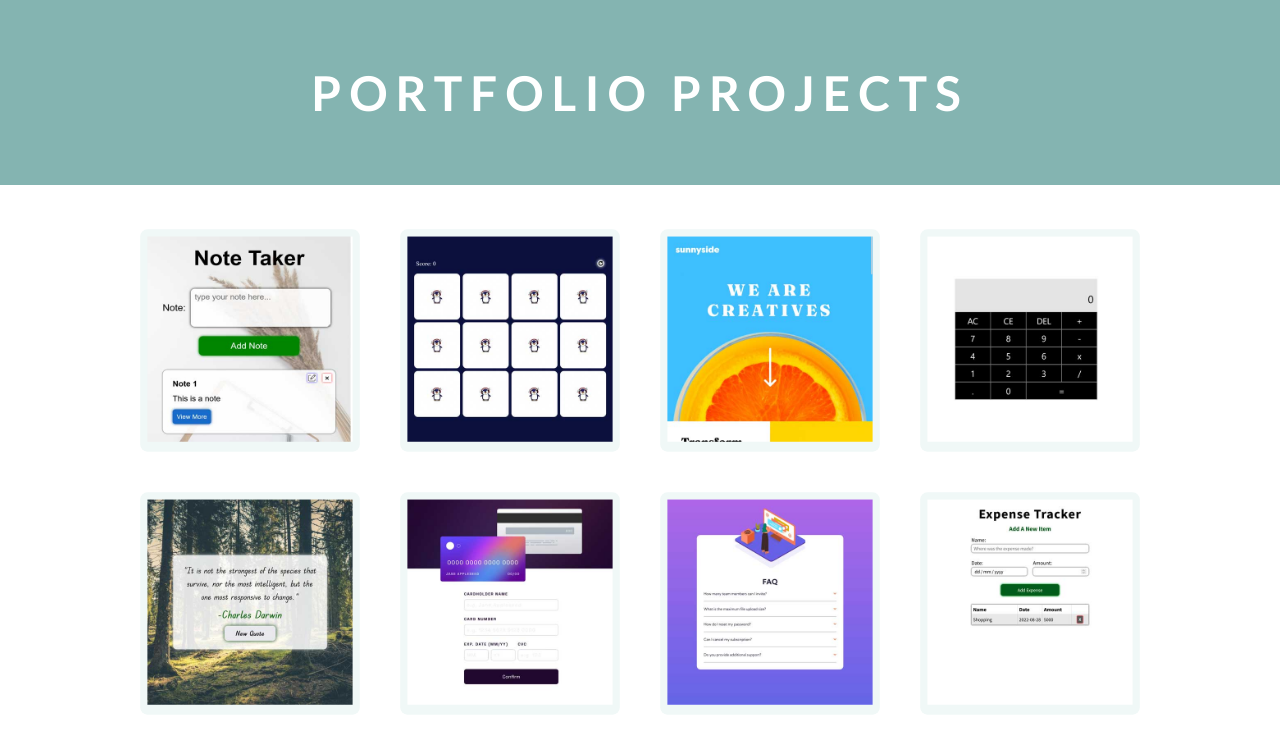
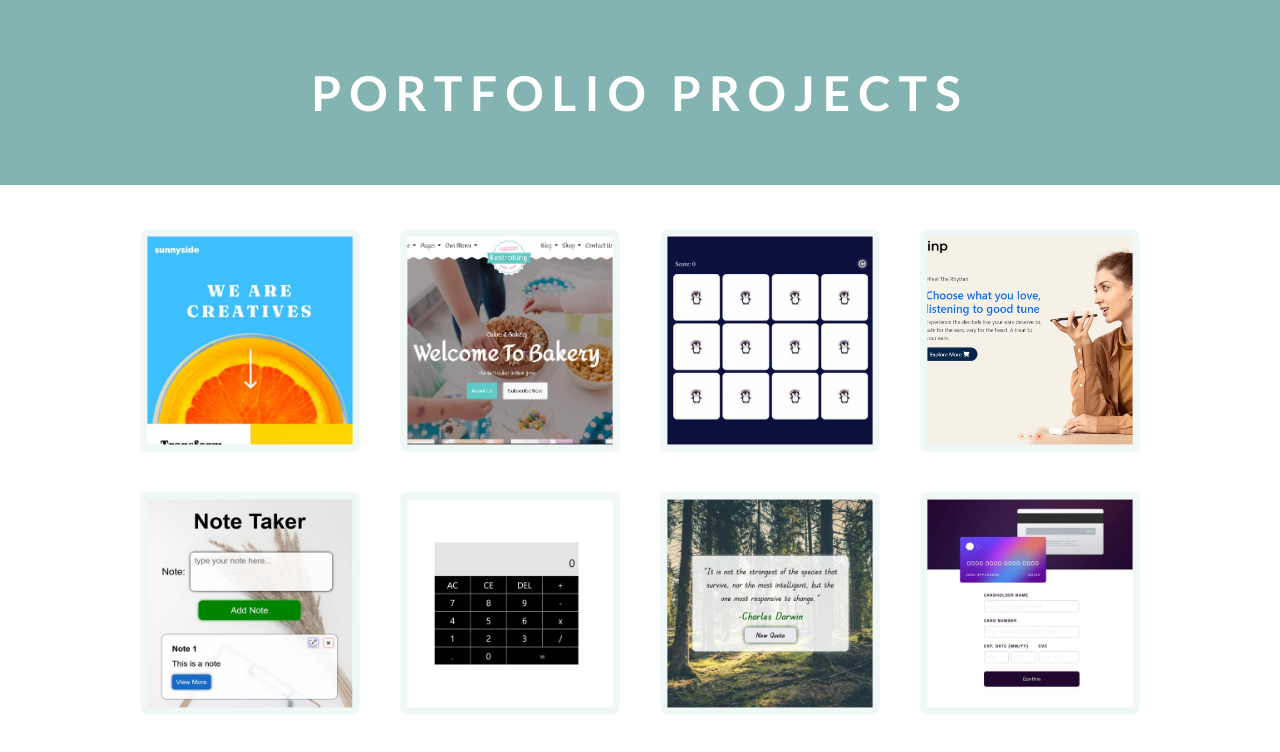
Before and after one commit to Sukhanpreet/projects, a plain HTML site: page index.html in a window 1280 px wide. Shown: the top 752 px of the page. Drawn offline with Linux system fonts and the light colour scheme.

Commit message:
projects added

```diff
--- a/index.html
+++ b/index.html
@@ -20,55 +20,71 @@
     <main>
       <div class="project-list">
         <div class="project">
-          <a href="https://sukhanpreet.github.io/note-taker-js/" target="_blank"
-            ><img src="img/note-taker.jpg" alt=""
+          <a
+            href="https://sukhanpreet.github.io/c-Sunnyside-agency-landing-page/"
+            target="_blank"
+            ><img src="img/sunny_site.jpg" alt="landing page| html,css,js"
+          /></a>
+        </div>
+        <div class="project">
+          <a href="https://sukhanpreet.github.io/bootstrap2/" target="_blank"
+            ><img src="img/bakery.jpg" alt="Bakery website| bootstrap"
           /></a>
         </div>
         <div class="project">
           <a
             href="https://sukhanpreet.github.io/memory-game-js/"
             target="_blank"
-            ><img src="img/memory-game.jpg" alt=""
+            ><img src="img/memory-game.jpg" alt="memory game| html, css, js"
           /></a>
         </div>
         <div class="project">
-          <a
-            href="https://sukhanpreet.github.io/c-Sunnyside-agency-landing-page/"
-            target="_blank"
-            ><img src="img/sunny_site.jpg" alt=""
+          <a href="https://sukhanpreet.github.io/bootstrap1/" target="_blank"
+            ><img
+              src="img/bootstrap website.jpg"
+              alt="product website| bootstrap"
+          /></a>
+        </div>
+        <div class="project">
+          <a href="https://sukhanpreet.github.io/note-taker-js/" target="_blank"
+            ><img src="img/note-taker.jpg" alt="note taker app| html,css,js"
           /></a>
         </div>
         <div class="project">
           <a href="https://sukhanpreet.github.io/calculator-js/" target="_blank"
-            ><img src="img/calculator.jpg" alt=""
+            ><img src="img/calculator.jpg" alt="calculator| html,css,js"
           /></a>
         </div>
         <div class="project">
           <a
             href="https://sukhanpreet.github.io/Random-quote-generator/"
             target="_blank"
-            ><img src="img/random_quote_generator.jpg" alt=""
+            ><img
+              src="img/random_quote_generator.jpg"
+              alt="random quote generator| html,css,js"
           /></a>
         </div>
         <div class="project">
           <a
             href="https://sukhanpreet.github.io/c-Interactive-card-details-form/"
             target="_blank"
-            ><img src="img/card_details.jpg" alt=""
+            ><img src="img/card_details.jpg" alt="card details| html,css,js"
           /></a>
         </div>
         <div class="project">
           <a
             href="https://sukhanpreet.github.io/c-FAQ-accordion-card/"
             target="_blank"
-            ><img src="img/accordian.jpg" alt=""
+            ><img src="img/accordian.jpg" alt="accordian| html,css,js"
           /></a>
         </div>
         <div class="project">
           <a
             href="https://sukhanpreet.github.io/expense_tracker/"
             target="_blank"
-            ><img src="img/expense_tracker.jpg" alt=""
+            ><img
+              src="img/expense_tracker.jpg"
+              alt="expense tracker| html,css,js"
           /></a>
         </div>
       </div>
--- a/style.css
+++ b/style.css
@@ -3,6 +3,12 @@
     margin: 0;
     padding: 0;
     font-family: 'Lato', sans-serif;
+}
+
+img {
+    width: 100%;
+    height: 100%;
+    object-fit: cover;
 }
 
 header {
```
Also changed, not shown: img/bakery.jpg (added), img/bootstrap website.jpg (added).
